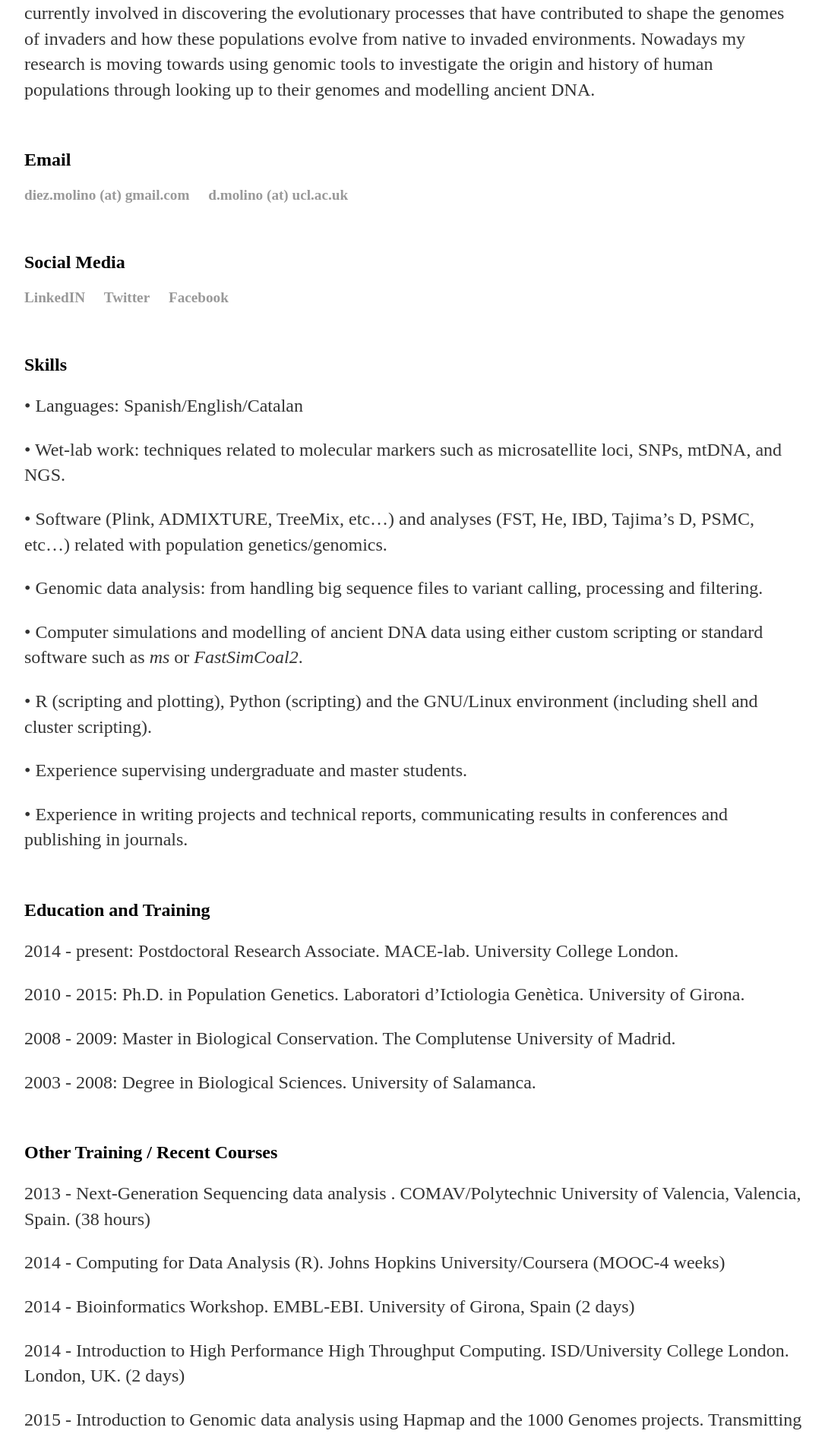
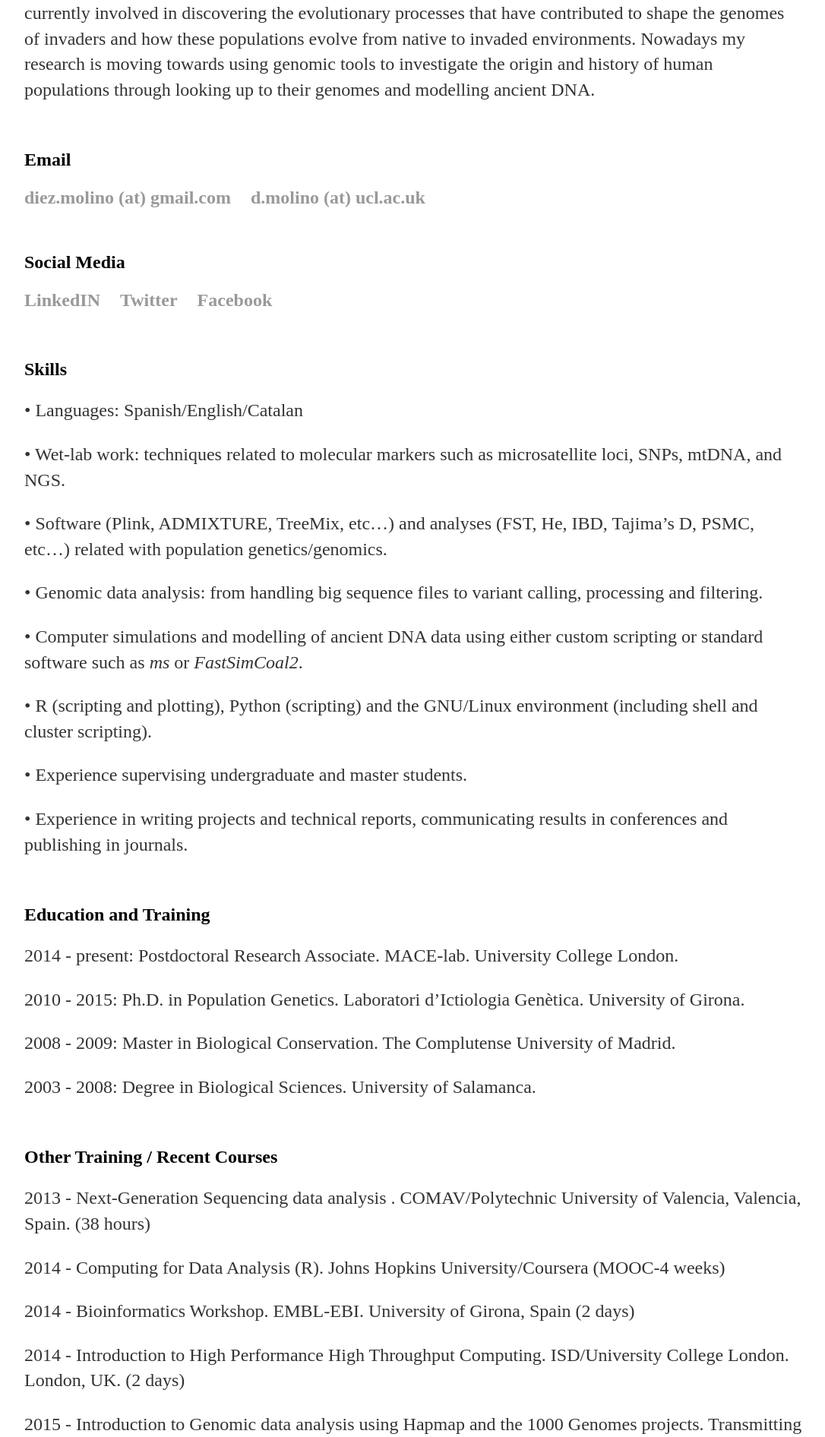
Before and after one commit to DiezMolino/diezmolino.github.io, a Jekyll site: the page cv/index.html, which Jekyll copies as it is, in a window 1280 px wide. Shown: the part 507-2399 px from the top of the page at 76% size, without its empty margins (96-1182 px from the left). Built offline with Jekyll 4.4.1, drawn with Linux system fonts in a browser that asks for light colours.

Commit message:
Update index.html

```diff
--- a/cv/index.html
+++ b/cv/index.html
@@ -55,14 +55,14 @@
 
 <a name='Contact details'></a>
 <h2>Email</h2>
-<big>
 <nav>
 <ul>
+<font size="5">
 <li><a href="mailto:diez.molino@gmail.com">diez.molino (at) gmail.com</a></li>
 <li><a href="mailto:d.molino@ucl.ac.uk">d.molino (at) ucl.ac.uk</a></li>
+</font>
 </ul>
 </nav>
-</big>
 
 <br/>
 
@@ -70,9 +70,11 @@
 <big>
 <nav>
 <ul>
+<font size="5">
 <li><a href='https://uk.linkedin.com/pub/david-díez-del-molino/2b/711/66'>LinkedIN</a></li>
 <li><a href='https://twitter.com/IndianaDiez'>Twitter</a></li>
 <li><a href='https://www.facebook.com/Daviddiez'>Facebook</a></li>
+</font>
 </ul>
 </nav>
 </big>
```
